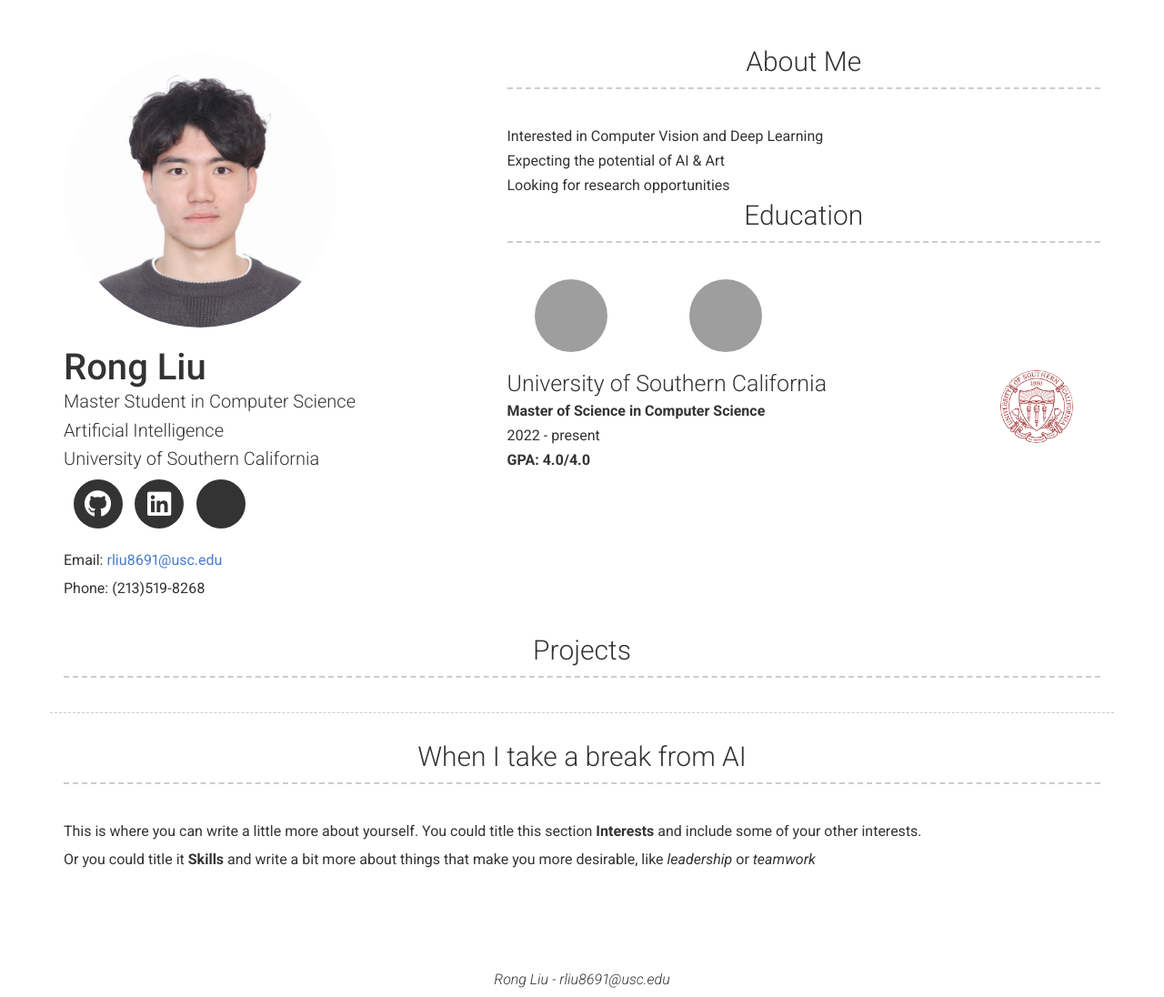
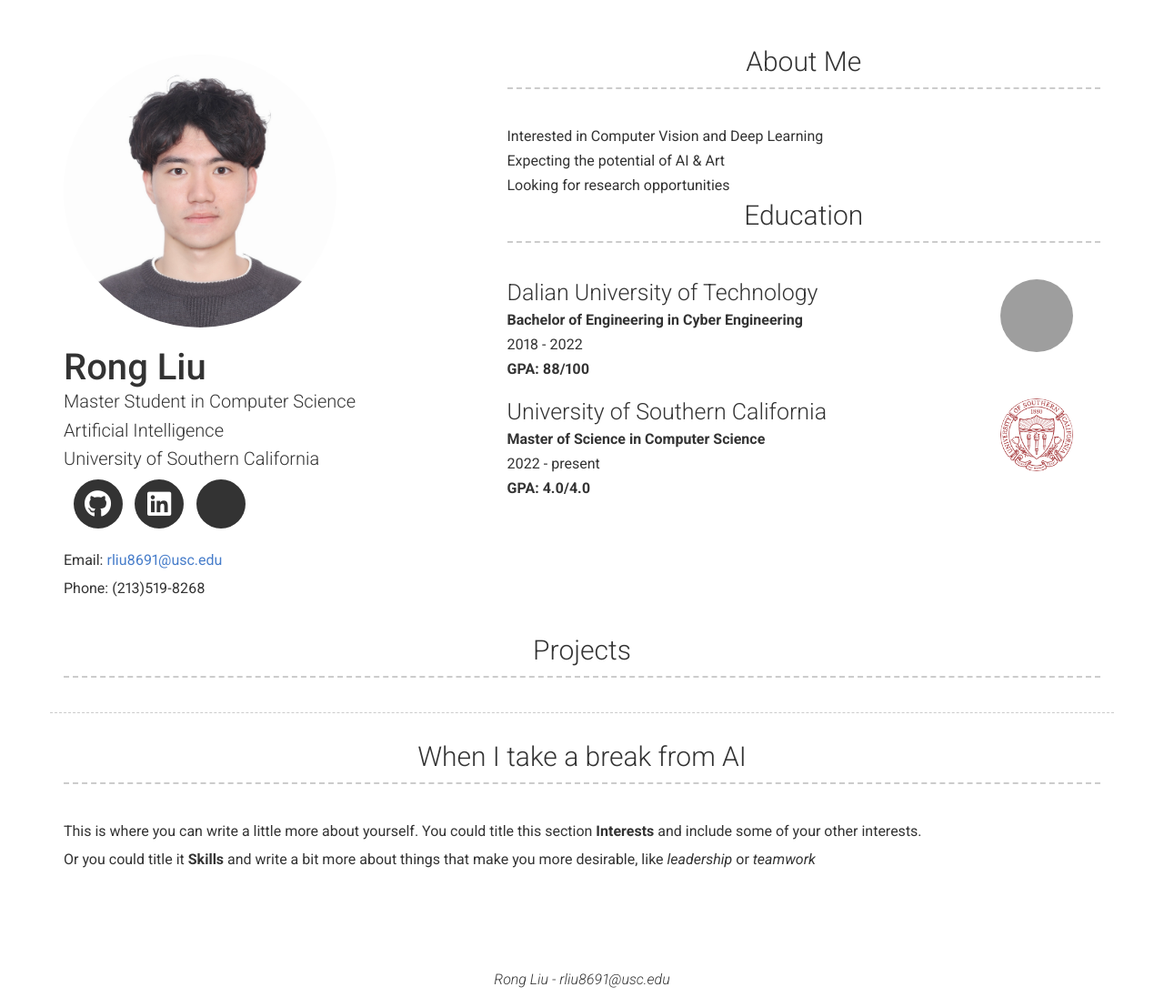
Before and after one commit to RongLiu-Leo/rongliu-leo.github.io, a Jekyll site: the page built from index.md, in a window 1280 px wide. Shown: the whole page at 91% size. Built offline with Jekyll 4.4.1, drawn with Linux system fonts in a browser that asks for light colours; nearby versions of some CDN libraries; a style sheet for code colours, icons or effects is not loaded; grey boxes are pictures that could not be loaded.

Commit message:
Update header.html

```diff
--- a/_includes/header.html
+++ b/_includes/header.html
@@ -58,20 +58,7 @@
           </div>
       <h3 id="Education">Education</h3>
       <div class="row">
-
-        <div class="hidden-xs hidden-sm col-md-3 col-lg-3 no-print">
-          <img src="images/DLUT.png" style="
-          width: 80px;
-          height: 80px;
-          margin: 0 auto;
-          margin-bottom: 20px;
-          display: block;
-          border-radius: 40px;
-          background-size: cover;
-          background-position: center;
-          background-repeat: repeat, no-repeat;">
-        </div>
-        <div class="col-xs-12 col-sm-12 hidden-md hidden-lg no-print">
+        <div class="col-xs-12 col-sm-12 col-md-9 col-lg-9 content">
           <h4 id="dalian-university-of-technology">Dalian University of Technology</h4>
           <p><b>Bachelor of Engineering in Cyber Engineering</b></p>
           <p>2018 - 2022</p>
@@ -79,19 +66,6 @@
         </div>
         <div class="hidden-xs hidden-sm col-md-3 col-lg-3 no-print">
           <img src="images/DLUT.png" style="
-          width: 80px;
-          height: 80px;
-          margin: 0 auto;
-          margin-bottom: 20px;
-          display: block;
-          border-radius: 40px;
-          background-size: cover;
-          background-position: center;
-          background-repeat: repeat, no-repeat;">
-        </div>
-
-        <div class="col-xs-12 col-sm-12 hidden-md hidden-lg no-print">
-          <img src="images/USC.png" style="
           width: 80px;
           height: 80px;
           margin: 0 auto;
```
